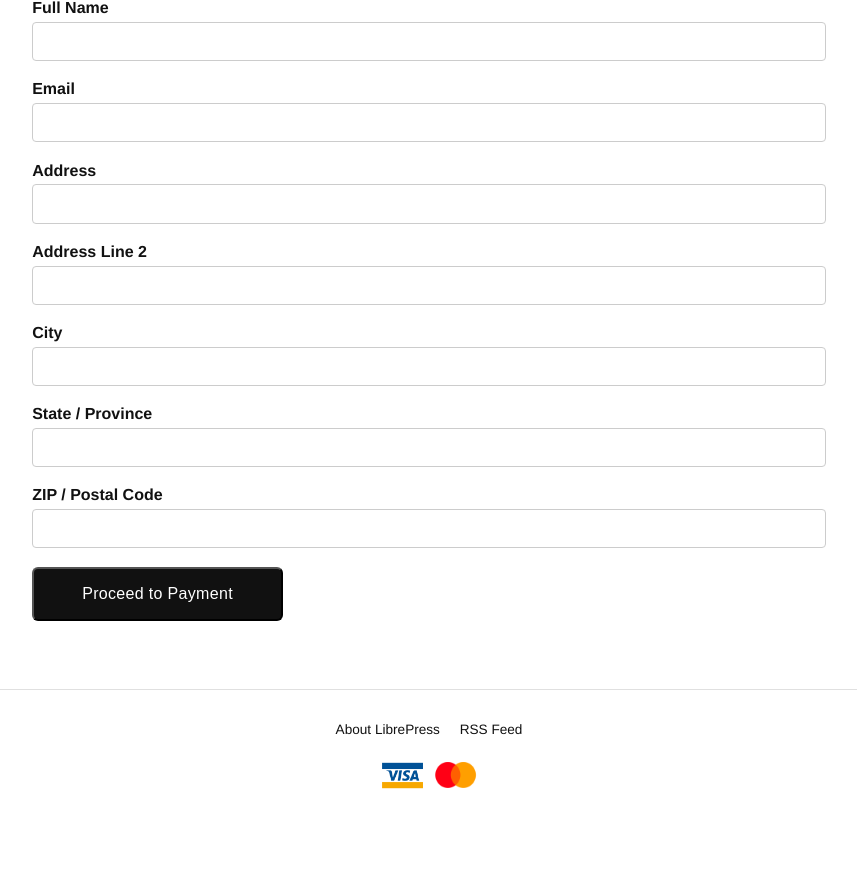
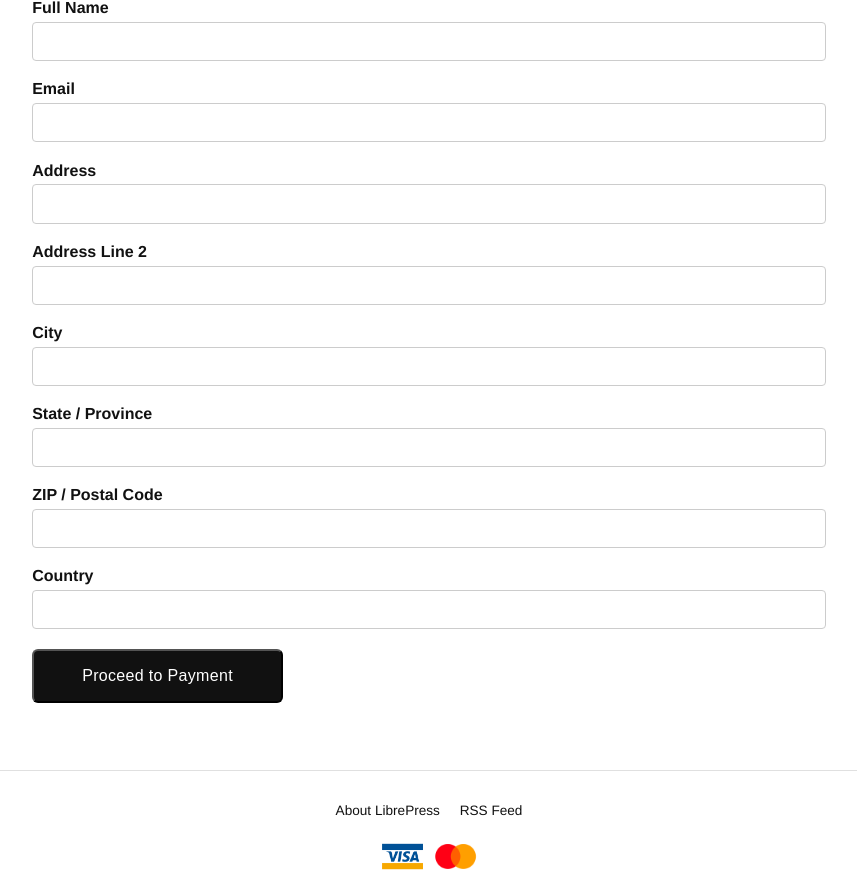
Before and after one commit to allievance/LibrePress, a Flask app: template templates/shipping.html in a window 1280 px wide. Shown: the part 241-1119 px from the top of the page, without its empty margins (211-1068 px from the left). Before the commit the page ends 1030 px from the top, so only its background shows below. Run offline with Flask 3, Linux system fonts and the light colour scheme; the template is opened without the code that fills it, so the values that code supplies are empty.

Commit message:
fix: saved changes to shipping.html

```diff
--- a/templates/shipping.html
+++ b/templates/shipping.html
@@ -35,6 +35,10 @@
             <label for="zip_code">ZIP / Postal Code</label>
             <input type="text" id="zip_code" name="zip_code" required>
         </div>
+        <div class="form-group">
+            <label for="country">Country</label>
+            <input type="text" id="country" name="country" required>
+        </div>
         <button type="submit" class="add-to-cart">Proceed to Payment</button>
     </form>
 </main>
```
